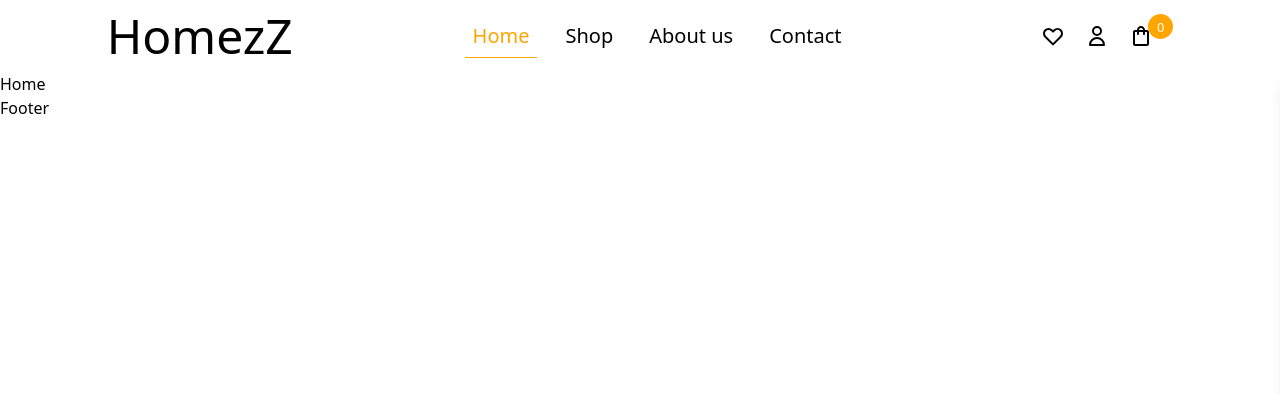
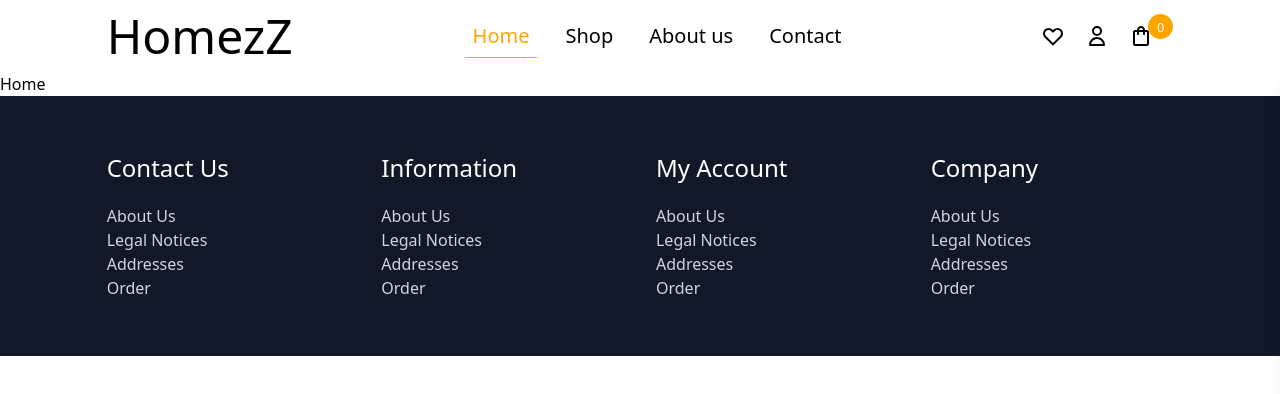
Before and after one commit to RazvanConstantin1/homezz, a React (Vite) app: page / in a window 1280 px wide. Shown: the top 394 px of the page. Built offline with nearby package versions, Linux system fonts and the light colour scheme.

Commit message:
made the footer section

```diff
--- a/src/common/Footer.jsx
+++ b/src/common/Footer.jsx
@@ -1,7 +1,26 @@
 import React from "react";
+import { footer } from "../data/Data.js";
 
 const Footer = () => {
-  return <div>Footer</div>;
+  return (
+    <div>
+      <div className="bg-gray-900">
+        <div className="w-10/12 m-auto">
+          <div className="flex justify-between py-14 gap-8">
+            {footer.map((item, index) => (
+              <div className="text-gray-300 w-2/6" key={index}>
+                <h1 className="text-2xl mb-5 text-white">{item.header}</h1>
+                <h1>{item.content1}</h1>
+                <h1>{item.content2}</h1>
+                <h1>{item.content3}</h1>
+                <h1>{item.content4}</h1>
+              </div>
+            ))}
+          </div>
+        </div>
+      </div>
+    </div>
+  );
 };
 
 export default Footer;
--- a/src/common/Header.jsx
+++ b/src/common/Header.jsx
@@ -29,7 +29,9 @@ const Header = () => {
       <div className={`${sticky ? "sticky py-4 top-0 z-50 shadow-xl" : ""} `}>
         <div className="w-10/12 m-auto flex flex-wrap justify-between items-center">
           <div>
-            <div className="logo">HomezZ</div>
+            <Link to={"/"} className="logo">
+              HomezZ
+            </Link>
           </div>
           <div className="md:flex flex-wrap text-base py-3">
             {navbar.map((link, index) => {
```
